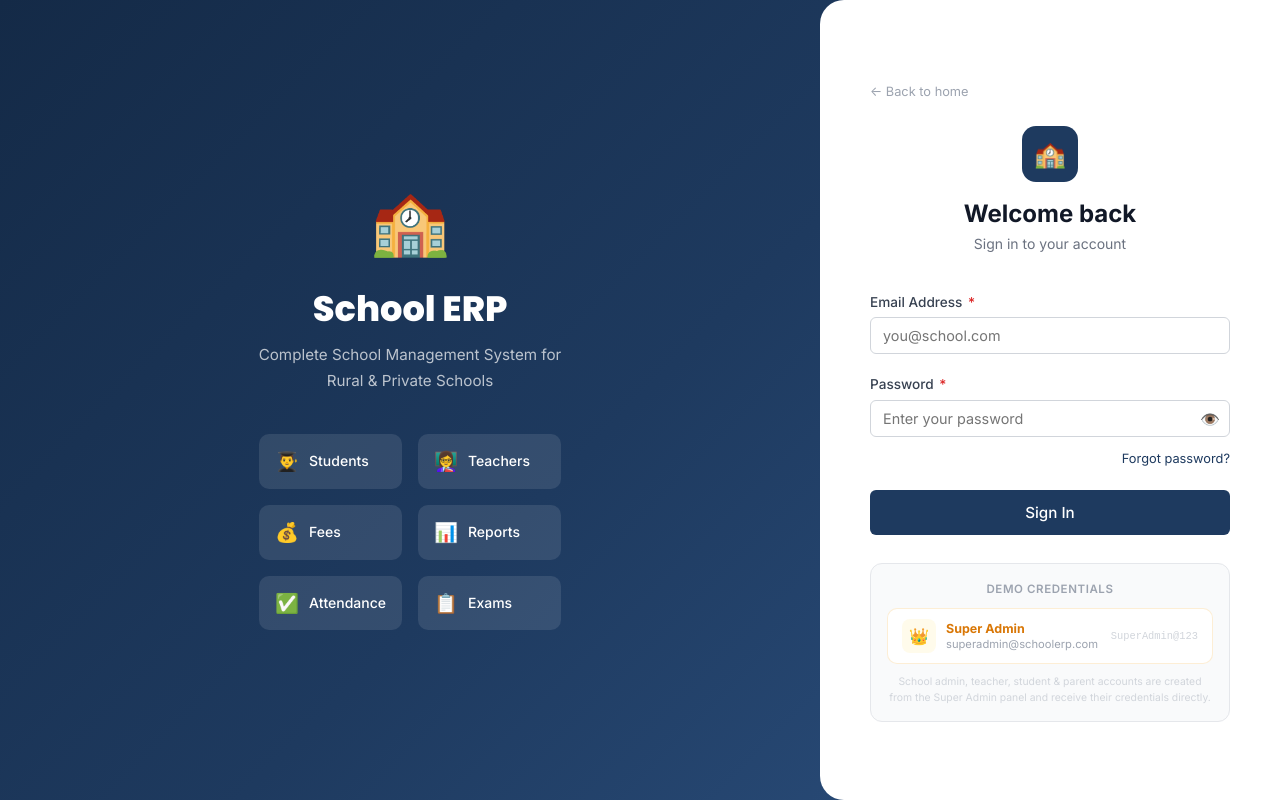
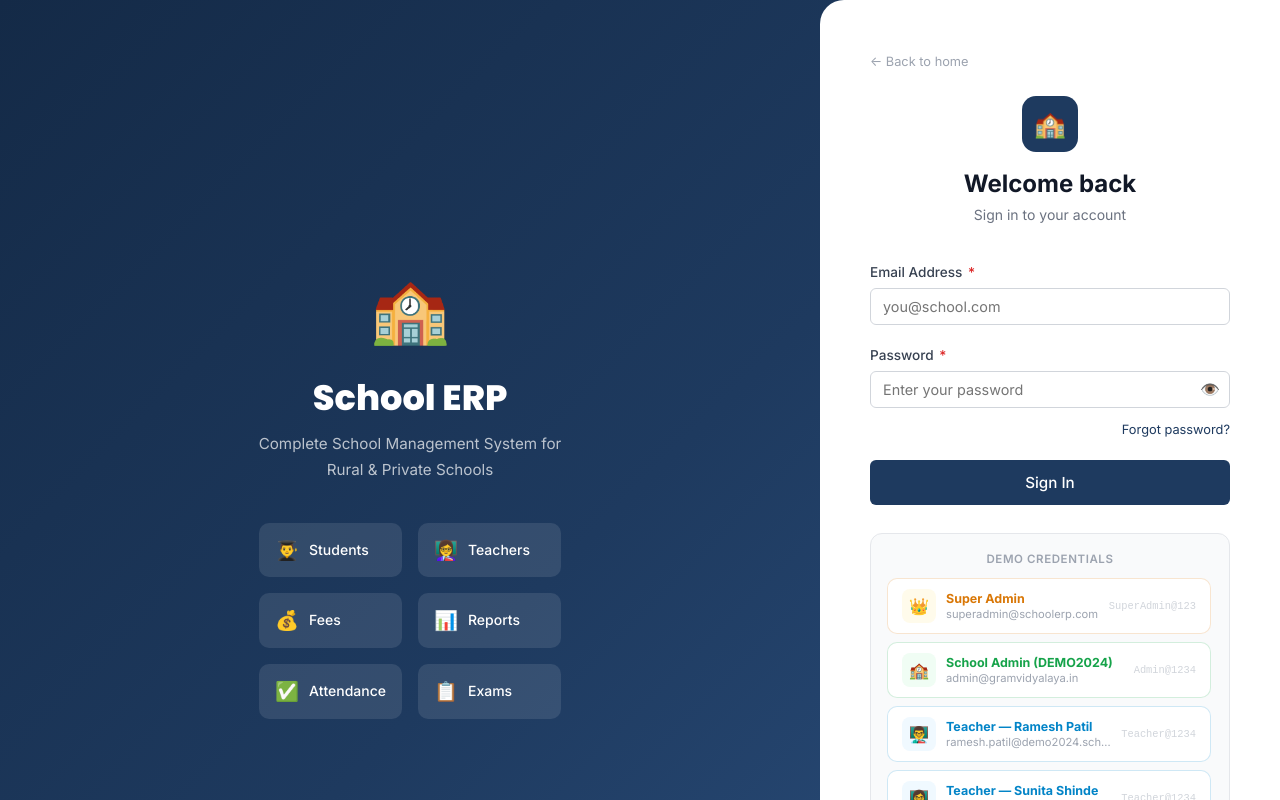
Before and after one commit to PrahladWebDev/school-erp-mern, a React (Create React App) app in the folder frontend/: page /login in a window 1280 px wide. Shown: the top 800 px of the page. Built offline with nearby package versions, Linux system fonts and the light colour scheme; no server answers.

Commit message:
Refactor demo credentials display for login page
Updated demo credentials section to include all seeded accounts instead of just Super Admin. Adjusted the display and functionality for demo account buttons.

```diff
--- a/frontend/src/pages/auth/LoginPage.js
+++ b/frontend/src/pages/auth/LoginPage.js
@@ -11,6 +11,33 @@ const ROLE_REDIRECTS = {
   parent:       '/parent/dashboard',
   student:      '/student/dashboard',
 };
+
+// Fixed-credential accounts created by backend/scripts/seedDatabase.js.
+// Student & parent logins use a dynamically generated admission number, so
+// they can't be listed here — they're printed to the console when the
+// seed script runs instead.
+const DEMO_ACCOUNTS = [
+  {
+    label: 'Super Admin', email: 'superadmin@schoolerp.com', password: 'SuperAdmin@123',
+    icon: '👑', color: '#d97706', bg: '#fffbeb',
+  },
+  {
+    label: 'School Admin (DEMO2024)', email: 'admin@gramvidyalaya.in', password: 'Admin@1234',
+    icon: '🏫', color: '#16a34a', bg: '#f0fdf4',
+  },
+  {
+    label: 'Teacher — Ramesh Patil', email: 'ramesh.patil@demo2024.school', password: 'Teacher@1234',
+    icon: '👨‍🏫', color: '#0284c7', bg: '#f0f9ff',
+  },
+  {
+    label: 'Teacher — Sunita Shinde', email: 'sunita.shinde@demo2024.school', password: 'Teacher@1234',
+    icon: '👩‍🏫', color: '#0284c7', bg: '#f0f9ff',
+  },
+  {
+    label: 'Teacher — Prakash More', email: 'prakash.more@demo2024.school', password: 'Teacher@1234',
+    icon: '👨‍🏫', color: '#0284c7', bg: '#f0f9ff',
+  },
+];
 
 export default function LoginPage() {
   const dispatch = useDispatch();
@@ -142,37 +169,43 @@ export default function LoginPage() {
             </button>
           </form>
 
-          {/* Demo credentials — Super Admin only */}
+          {/* Demo credentials — all seeded accounts */}
           <div style={{ marginTop: 28, padding: 16, background: 'var(--gray-50)', borderRadius: 12, border: '1px solid var(--gray-200)' }}>
             <p style={{ fontSize: '0.72rem', color: 'var(--gray-400)', marginBottom: 10, textAlign: 'center', fontWeight: 600, textTransform: 'uppercase', letterSpacing: '0.05em' }}>
               Demo Credentials
             </p>
 
-            {/* Super Admin */}
+            <div style={{ display: 'flex', flexDirection: 'column', gap: 8, maxHeight: 260, overflowY: 'auto', paddingRight: 2 }}>
+              {DEMO_ACCOUNTS.map(acc => (
                 <button
-              onClick={() => setForm({ email: 'superadmin@schoolerp.com', password: 'SuperAdmin@123' })}
+                  key={acc.email}
+                  type="button"
+                  onClick={() => setForm({ email: acc.email, password: acc.password })}
                   style={{
-                width: '100%', background: '#fff', border: '1.5px solid #f5a62330',
+                    width: '100%', background: '#fff', border: `1.5px solid ${acc.color}30`,
                     borderRadius: 10, padding: '10px 14px', cursor: 'pointer',
                     textAlign: 'left', transition: 'all 0.15s',
                     display: 'flex', alignItems: 'center', gap: 10,
                   }}
                 >
                   <div style={{
-                width: 34, height: 34, borderRadius: 8, background: '#fffbeb',
+                    width: 34, height: 34, borderRadius: 8, background: acc.bg,
                     display: 'flex', alignItems: 'center', justifyContent: 'center', fontSize: '1rem',
-              }}>👑</div>
-              <div>
-                <div style={{ fontSize: '0.78rem', fontWeight: 700, color: '#d97706' }}>Super Admin</div>
-                <div style={{ fontSize: '0.7rem', color: 'var(--gray-400)', marginTop: 1 }}>superadmin@schoolerp.com</div>
+                    flexShrink: 0,
+                  }}>{acc.icon}</div>
+                  <div style={{ minWidth: 0 }}>
+                    <div style={{ fontSize: '0.78rem', fontWeight: 700, color: acc.color }}>{acc.label}</div>
+                    <div style={{ fontSize: '0.7rem', color: 'var(--gray-400)', marginTop: 1, overflow: 'hidden', textOverflow: 'ellipsis', whiteSpace: 'nowrap' }}>{acc.email}</div>
                   </div>
-              <div style={{ marginLeft: 'auto', fontSize: '0.65rem', color: 'var(--gray-300)', fontFamily: 'monospace' }}>
-                SuperAdmin@123
+                  <div style={{ marginLeft: 'auto', fontSize: '0.65rem', color: 'var(--gray-300)', fontFamily: 'monospace', flexShrink: 0 }}>
+                    {acc.password}
                   </div>
                 </button>
+              ))}
+            </div>
 
             <p style={{ fontSize: '0.65rem', color: 'var(--gray-300)', marginTop: 10, textAlign: 'center', lineHeight: 1.5 }}>
-              School admin, teacher, student & parent accounts are created from the Super Admin panel and receive their credentials directly.
+              Student & parent accounts use an auto-generated admission number in their email (e.g. adm2600001@demo2024.school), password <code>Student@1234</code> / <code>Parent@1234</code> — printed to the console when the seed script runs.
             </p>
           </div>
         </div>
```
Lines whose indentation alone changed are shown as unchanged.
